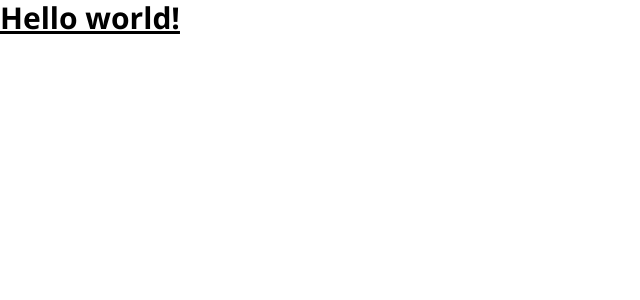
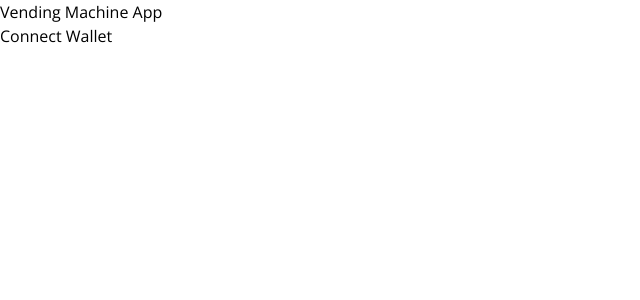
Before and after one commit to ABChubcode/template, a React (Vite) app: page / in a window 1280 px wide. Shown: the top 300 px of the page, without its empty margins (0-640 px from the left). Built offline with nearby package versions, Linux system fonts and the light colour scheme.

Commit message:
Update App.jsx

```diff
--- a/src/App.jsx
+++ b/src/App.jsx
@@ -1,10 +1,75 @@
+// src/App.js
+import { useState } from 'react';
+import Web3 from 'web3';
+import VendingMachineContract from './contract/VendingMachine.json'; // Import the JSON file of your contract
 
+function App() {
+  const [web3, setWeb3] = useState(null);
+  const [accounts, setAccounts] = useState([]);
+  const [contract, setContract] = useState(null);
+  const [balance, setBalance] = useState(0);
 
-const App = () => {
+  const connectWallet = async () => {
+    if (window.ethereum) {
+      try {
+        const web3Instance = new Web3(window.ethereum);
+        setWeb3(web3Instance);
+
+        const accounts = await web3Instance.eth.requestAccounts();
+        setAccounts(accounts);
+
+        const networkId = await web3Instance.eth.net.getId();
+        const deployedNetwork = VendingMachineContract.networks[networkId];
+        const instance = new web3Instance.eth.Contract(
+          VendingMachineContract.abi,
+          deployedNetwork && deployedNetwork.address
+        );
+        setContract(instance);
+
+        const balance = await instance.methods.getVendingMachineBalance().call();
+        setBalance(balance);
+      } catch (error) {
+        console.error(error);
+      }
+    } else {
+      console.error('Web3 not found');
+    }
+  };
+
+  const restockVendingMachine = async () => {
+    try {
+      await contract.methods.restock(100).send({ from: accounts[0] });
+      const balance = await contract.methods.getVendingMachineBalance().call();
+      setBalance(balance);
+    } catch (error) {
+      console.error(error);
+    }
+  };
+
+  const purchaseDonuts = async () => {
+    try {
+      await contract.methods.purchase(1).send({ from: accounts[0], value: web3.utils.toWei('2', 'ether') });
+      const balance = await contract.methods.getVendingMachineBalance().call();
+      setBalance(balance);
+    } catch (error) {
+      console.error(error);
+    }
+  };
+
   return (
-    <h1 className="text-3xl font-bold underline">
-      Hello world!
-    </h1>
+    <div>
+      <h1>Vending Machine App</h1>
+      {web3 ? (
+        <div>
+          <p>Connected: {accounts[0]}</p>
+          <p>Vending Machine Balance: {balance}</p>
+          <button onClick={restockVendingMachine}>Restock Vending Machine</button>
+          <button onClick={purchaseDonuts}>Purchase Donuts</button>
+        </div>
+      ) : (
+        <button onClick={connectWallet}>Connect Wallet</button>
+      )}
+    </div>
   );
 }
 
```
